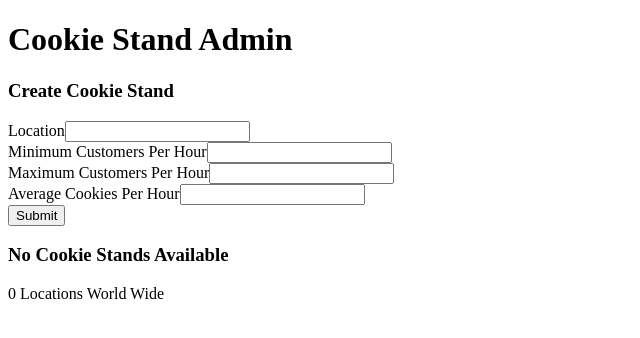
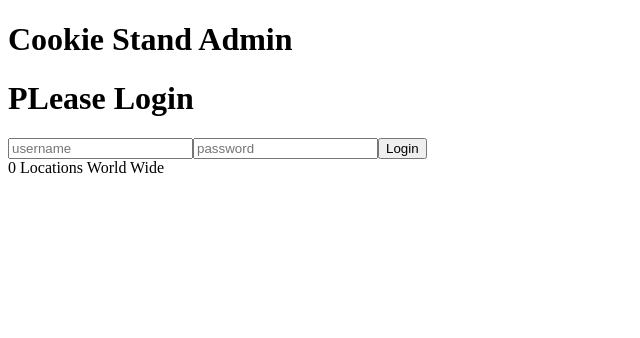
Before and after one commit to seattle-code-py-401-Brendon/cookie-stand-admin, a Next.js app: page / in a window 1280 px wide. Shown: the top 338 px of the page, without its empty margins (0-640 px from the left). Built offline with nearby package versions, Linux system fonts and the light colour scheme.

Commit message:
got the login form working, pu the cookie stands forms behind the login

```diff
--- /dev/null
+++ b/pages/components/loginForm.js
@@ -0,0 +1,24 @@
+
+
+export default function LoginForm({onLogin}){
+
+    function submitHandler(e) {
+        e.preventDefault();
+        const newUser = {
+            username: e.target.username.value,
+            password: e.target.password.value,
+        };
+        onLogin(newUser);
+    }
+
+    return (
+        <>
+            <h1>PLease Login</h1>
+            <form onSubmit={submitHandler}>
+                <input placeholder="username" name="username" />
+                <input type='password' placeholder="password" name="password" />
+                <button>Login</button>
+            </form>
+        </>
+    )
+}
--- a/pages/index.js
+++ b/pages/index.js
@@ -1,8 +1,9 @@
 import Header from './components/header/header.js';
 import Main from './components/main/main.js';
 import Footer from './components/footer/footer.js';
+import LoginForm from './components/loginForm.js';
 
-
+import { useState } from "react"
 // hardcoded store, uncomment me to see it add to datatable
 const stores = [
   // {
@@ -13,11 +14,23 @@ const stores = [
 
 const totalStores = stores.length;
 
+
+
 export default function Home() {
+
+  const [user, setUser] = useState();
+
+    function loginHandler(newUser){
+      setUser(newUser);
+    }
+
   return (
     <div className='bg-main-color h-screen'>
       <Header />
-      <Main stores={stores} totalStores={totalStores} />
+      {
+        user ? <Main stores={stores} totalStores={totalStores} /> : <LoginForm onLogin={loginHandler} />
+      }
+
       <Footer totalStores={totalStores} />
     </div>
   );
```
